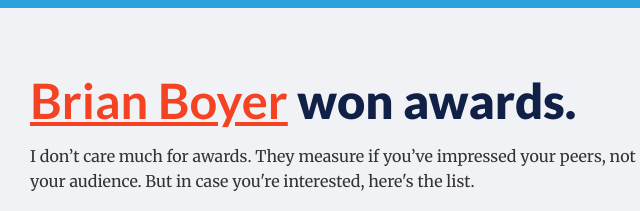
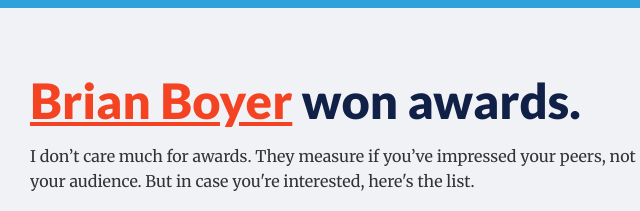
Before and after one commit to brianboyer/brianboyer.net, an Eleventy site: page _src/awards.md in a window 1280 px wide. Shown: the top 211 px of the page, 290-930 px from the left. Built offline with nearby package versions, Linux system fonts and the light colour scheme; Eleventy itself is replaced by a stand-in of ours; files that its build step writes are made by us from their sources.

Commit message:
fixing h1 anchor font weight

```diff
--- a/_src/_assets/css/the.css
+++ b/_src/_assets/css/the.css
@@ -62,6 +62,10 @@ a {
   font-weight: 700;
 }
 
+h1 a {
+  font-weight: 900;
+}
+
 img { max-width: 100%; }
 svg { max-height: 100%; }
 
```
